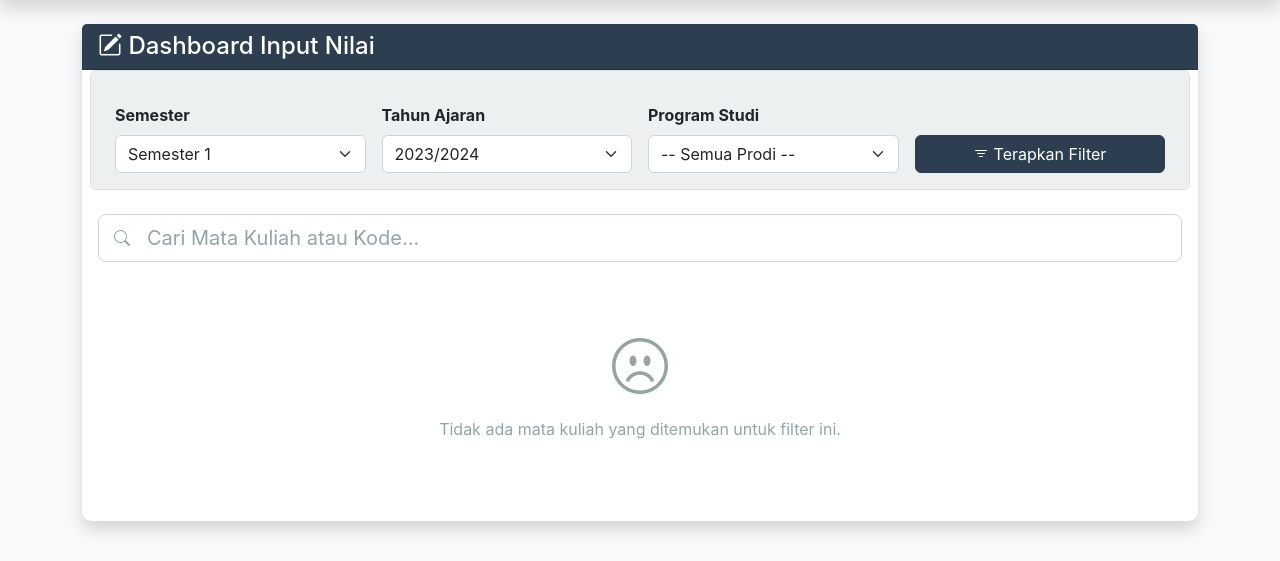
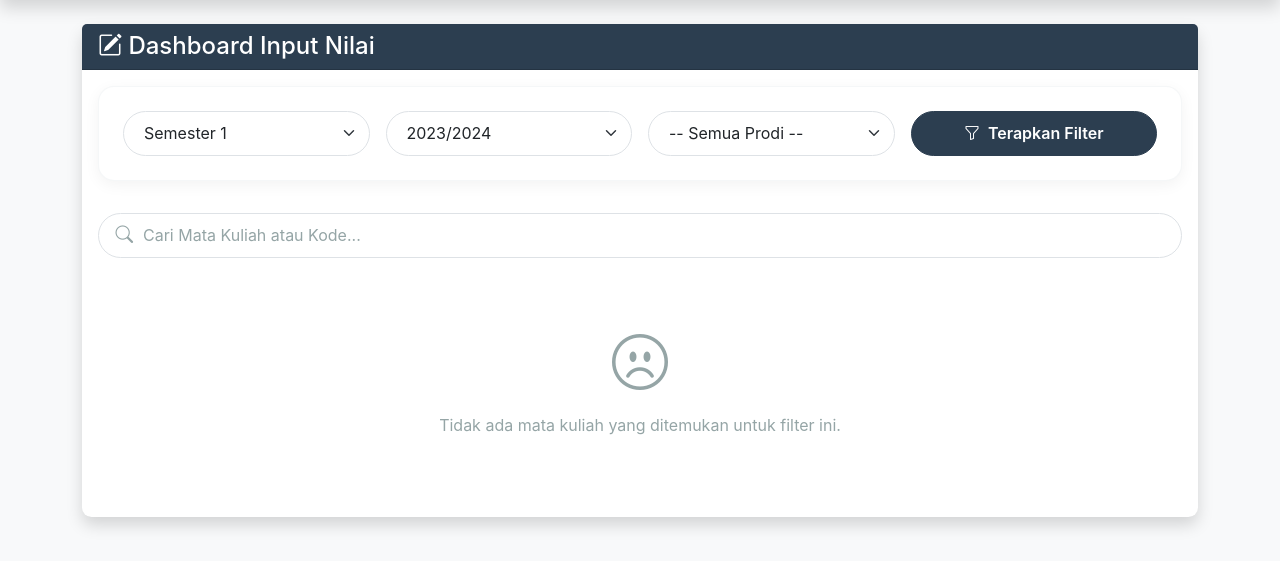
Before and after one commit to sangyoga28/akademik_web, a Flask app: page /dosen/nilai in a window 1280 px wide. Shown: the part 88-649 px from the top of the page. Run offline with Flask 3, Linux system fonts and the light colour scheme; the visitor is signed in with stand-in values (Sample User, id 1); data that the repository does not hold is empty; some libraries are stand-ins or nearby versions.

Commit message:
UI: Standardize search bars and filters across all modules

```diff
--- a/static/css/style.css
+++ b/static/css/style.css
@@ -180,3 +180,99 @@ body {
 .btn:focus {
     box-shadow: 0 0 0 0.2rem rgba(44, 62, 80, 0.25);
 }
+
+/* 10. Filter & Search Components */
+.filter-card {
+    background: white;
+    padding: 1.5rem;
+    border-radius: 1rem;
+    box-shadow: 0 4px 15px rgba(0, 0, 0, 0.05);
+    margin-bottom: 2rem;
+    border: 1px solid rgba(236, 240, 241, 0.5);
+    transition: transform 0.3s ease;
+}
+
+.filter-card:hover {
+    transform: none;
+    /* Disable hover lift for filter card */
+    box-shadow: 0 6px 20px rgba(0, 0, 0, 0.08);
+}
+
+.search-input-group {
+    position: relative;
+}
+
+.search-input-group .form-control {
+    border-radius: 50px;
+    padding-left: 2.75rem;
+    padding-right: 2.75rem;
+    border: 1px solid #dee2e6;
+    transition: all 0.3s ease;
+    height: 45px;
+}
+
+.search-input-group .form-control:focus {
+    border-color: var(--bs-primary);
+    box-shadow: 0 0 0 0.2rem rgba(44, 62, 80, 0.1);
+}
+
+.search-input-group .search-icon {
+    position: absolute;
+    left: 1.1rem;
+    top: 50%;
+    transform: translateY(-50%);
+    color: #95a5a6;
+    pointer-events: none;
+    font-size: 1.1rem;
+}
+
+.search-input-group .clear-icon {
+    position: absolute;
+    right: 0.8rem;
+    top: 50%;
+    transform: translateY(-50%);
+    color: #bdc3c7;
+    cursor: pointer;
+    padding: 5px;
+    transition: color 0.2s;
+    z-index: 5;
+}
+
+.search-input-group .clear-icon:hover {
+    color: #e74c3c;
+}
+
+.filter-select {
+    border-radius: 50px !important;
+    padding-left: 1.25rem;
+    border: 1px solid #dee2e6;
+    height: 45px;
+    cursor: pointer;
+}
+
+.filter-select:focus {
+    border-color: var(--bs-primary);
+    box-shadow: 0 0 0 0.2rem rgba(44, 62, 80, 0.1);
+}
+
+.btn-filter-apply {
+    border-radius: 50px !important;
+    padding-left: 1.5rem;
+    padding-right: 1.5rem;
+    height: 45px;
+    font-weight: 600;
+    display: flex;
+    align-items: center;
+    justify-content: center;
+    gap: 0.5rem;
+}
+
+.btn-filter-reset {
+    border-radius: 50px !important;
+    height: 45px;
+    padding-left: 1.25rem;
+    padding-right: 1.25rem;
+    display: flex;
+    align-items: center;
+    justify-content: center;
+}
--- a/templates/dosen_nilai_dashboard.html
+++ b/templates/dosen_nilai_dashboard.html
@@ -12,41 +12,43 @@
             <div class="card-body">
 
                 <!-- Filter Periode -->
-                <form method="GET" action="{{ url_for('dosen.dosen_nilai_dashboard') }}"
-                    class="row g-3 mb-4 p-3 bg-light rounded border">
+                <form method="GET" action="{{ url_for('dosen.dosen_nilai_dashboard') }}" class="filter-card">
+                    <div class="row g-3 align-items-center">
                         <div class="col-md-3">
-                        <label class="form-label fw-bold">Semester</label>
-                        <select name="semester" class="form-select" onchange="this.form.submit()">
+                            <select name="semester" class="form-select filter-select" onchange="this.form.submit()">
+                                <option value="">-- Semester --</option>
                                 {% for i in range(1, 9) %}
-                            <option value="{{ i }}" {% if semester==i %}selected{% endif %}>Semester {{ i }}</option>
+                                <option value="{{ i }}" {% if semester==i %}selected{% endif %}>Semester {{ i }}
+                                </option>
                                 {% endfor %}
                             </select>
                         </div>
                         <div class="col-md-3">
-                        <label class="form-label fw-bold">Tahun Ajaran</label>
-                        <select name="tahun_ajaran" class="form-select" onchange="this.form.submit()">
-                            <option value="2023/2024" {% if tahun_ajaran=='2023/2024' %}selected{% endif %}>2023/2024
-                            </option>
-                            <option value="2024/2025" {% if tahun_ajaran=='2024/2025' %}selected{% endif %}>2024/2025
-                            </option>
+                            <select name="tahun_ajaran" class="form-select filter-select" onchange="this.form.submit()">
+                                <option value="">-- Tahun Ajaran --</option>
+                                <option value="2023/2024" {% if tahun_ajaran=='2023/2024' %}selected{% endif %}>
+                                    2023/2024</option>
+                                <option value="2024/2025" {% if tahun_ajaran=='2024/2025' %}selected{% endif %}>
+                                    2024/2025</option>
                             </select>
                         </div>
                         <div class="col-md-3">
-                        <label class="form-label fw-bold">Program Studi</label>
-                        <select name="prodi" class="form-select" onchange="this.form.submit()">
+                            <select name="prodi" class="form-select filter-select" onchange="this.form.submit()">
                                 <option value="">-- Semua Prodi --</option>
                                 {% for p in daftar_prodi %}
                                 <option value="{{ p }}" {% if p==prodi_filter %}selected{% endif %}>{{ p }}</option>
                                 {% endfor %}
                             </select>
                         </div>
-                    <div class="col-md-3 d-flex align-items-end">
-                        <button type="submit" class="btn btn-primary w-100"><i class="bi bi-filter"></i> Terapkan
-                            Filter</button>
+                        <div class="col-md-3">
+                            <button type="submit" class="btn btn-primary btn-filter-apply w-100">
+                                <i class="bi bi-funnel"></i> Terapkan Filter
+                            </button>
+                        </div>
                     </div>
                 </form>
 
-                <div class="alert alert-info border-start border-4 border-info">
+                <div class="alert alert-info border-start border-4 border-info shadow-sm mb-4">
                     <i class="bi bi-info-circle-fill me-2"></i> Pilih Mata Kuliah untuk input nilai mahasiswa
                     pada periode <strong>Sem {{ semester }} - {{ tahun_ajaran }}</strong>.
                     <hr>
@@ -55,10 +57,10 @@
                 </div>
 
                 <!-- Search Bar -->
-                <div class="mb-4 position-relative">
-                    <input type="text" id="searchInput" class="form-control form-control-lg ps-5"
-                        placeholder="Cari Mata Kuliah atau Kode..." onkeyup="filterMatkul()">
-                    <i class="bi bi-search position-absolute top-50 start-0 translate-middle-y ms-3 text-secondary"></i>
+                <div class="search-input-group mb-4">
+                    <i class="bi bi-search search-icon"></i>
+                    <input type="text" id="searchInput" class="form-control" placeholder="Cari Mata Kuliah atau Kode..."
+                        onkeyup="filterMatkul()">
                 </div>
 
                 <!-- List Mata Kuliah Berdasarkan Kategori -->
```
Also changed, not shown: templates/admin_pendaftaran.html (+13 -12 lines), templates/dosen.html (+31 -17 lines), templates/krs_list.html (+35 -18 lines), templates/mahasiswa.html (+30 -18 lines), templates/matkul.html (+26 -12 lines). Lines whose indentation alone changed are shown as unchanged.
